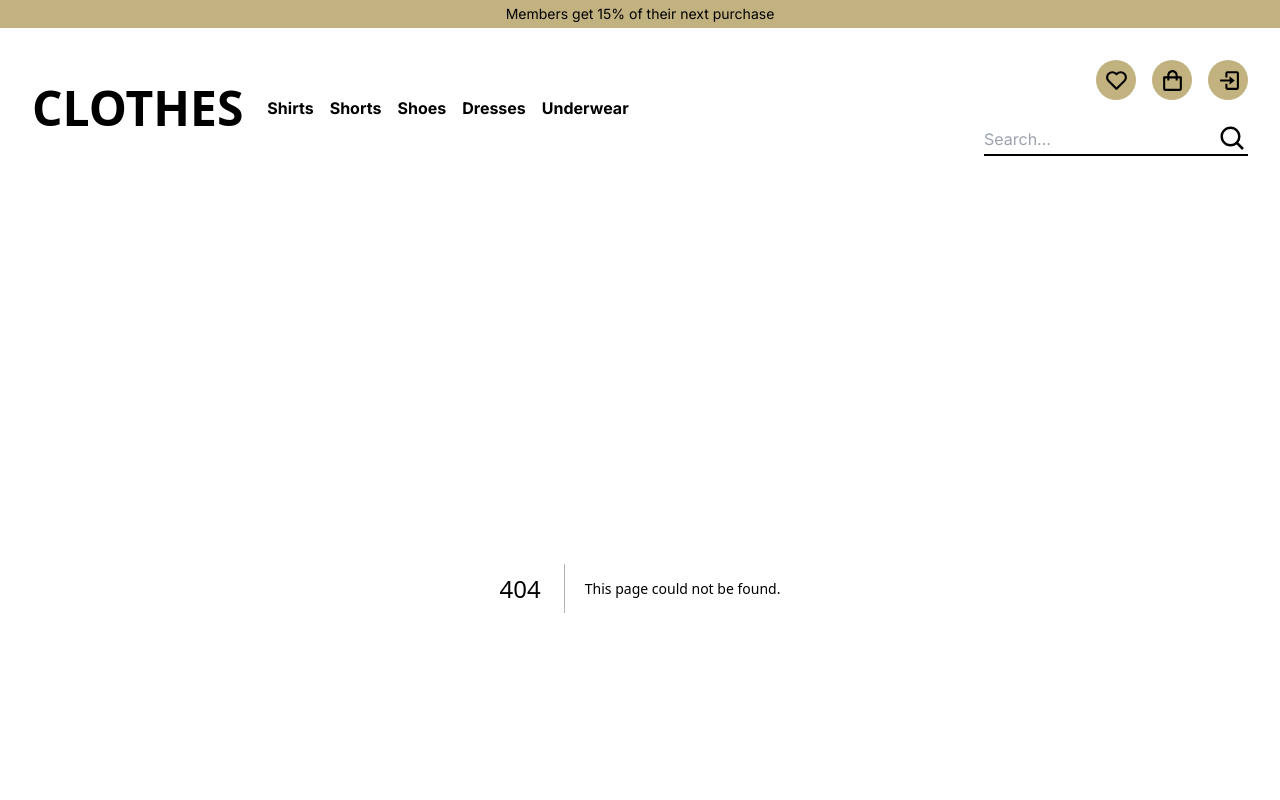
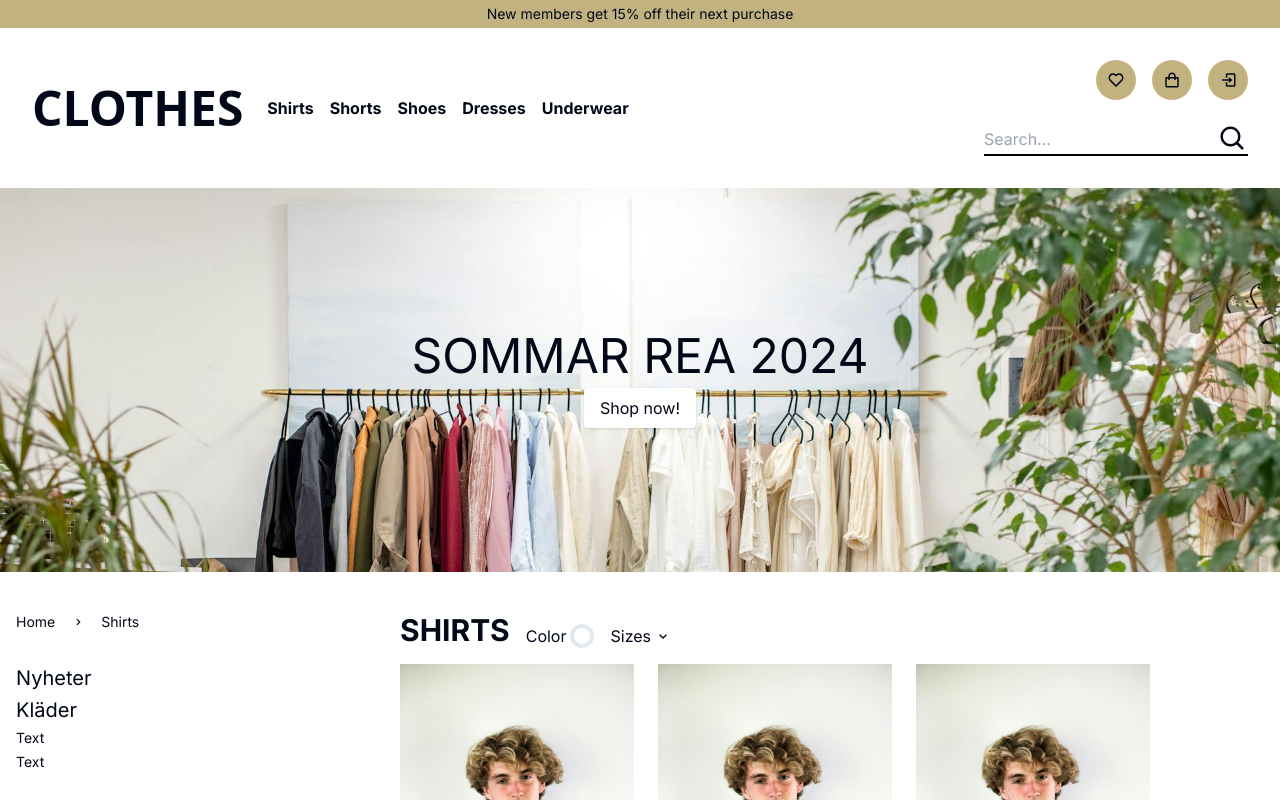
Before and after one commit to saraohman97/clothes_shop, a Next.js app: page /shirts in a window 1280 px wide. Before the commit this address had no page. Shown: the top 800 px of the page. Built offline with nearby package versions, Linux system fonts and the light colour scheme.

Commit message:
Small changes.

```diff
--- a/components/hero.tsx
+++ b/components/hero.tsx
@@ -14,7 +14,7 @@ const Hero = () => {
       <div className="absolute inset-0 flex flex-col items-center justify-center gap-2">
         <h1 className="text-5xl text-center uppercase">Sommar rea 2024</h1>
         <Link
-          href="/skirts"
+          href="/shirts"
           className="bg-white rounded py-2 px-4 shadow cursor-pointer hover:bg-[#C2B280]"
         >
           Shop now!
--- a/components/navbar.tsx
+++ b/components/navbar.tsx
@@ -1,3 +1,4 @@
+import Image from "next/image";
 import Link from "next/link";
 import {
   BiHeart,
@@ -6,13 +7,14 @@ import {
   BiSearch,
   BiShoppingBag,
 } from "react-icons/bi";
+import { CgClose } from "react-icons/cg";
 
 const Navbar = () => {
   return (
     <>
       {/* top navbar */}
-      <div className="bg-[#C2B280] w-full p-1 text-center text-xs md:text-sm">
-        Members get 15% of their next purchase
+      <div className="bg-[#C2B280] w-full p-1 text-center text-sm">
+        New members get 15% off their next purchase
       </div>
 
       {/* navbar  */}
@@ -37,18 +39,57 @@ const Navbar = () => {
 
           <div className="flex flex-col items-end gap-6">
             <div className="hidden md:flex items-center gap-4">
-              <div className="h-10 w-10 bg-[#C2B280] rounded-full flex items-center justify-center">
-                <BiHeart size={25} />
+              <div className="h-10 w-10 bg-[#C2B280] hover:bg-opacity-80 cursor-pointer rounded-full flex items-center justify-center">
+                <BiHeart size={18} />
               </div>
-              <div className="h-10 w-10 bg-[#C2B280] rounded-full flex items-center justify-center">
-                <BiShoppingBag size={25} />
+
+              <div className="h-10 w-10 bg-[#C2B280] hover:bg-opacity-80 rounded-full flex items-center justify-center group relative">
+                <BiShoppingBag size={18} />
+
+                {/* cart */}
+                <div className="invisible group-hover:visible absolute z-50 top-12 right-0 transition-all duration-500 bg-white shadow w-96">
+                  {/* item */}
+                  <div className="flex justify-between p-4">
+                  <div className="flex items-center gap-6">
+                    <Image
+                      src={`/clothes/shirt.jpg`}
+                      alt=""
+                      width={1000}
+                      height={1000}
+                      className="w-24 max-h-32 object-cover cursor-pointer"
+                    />
+                    <div>
+                      <p className="text-xl">T-shirt, white</p>
+                      <p className="text-sm font-bold">199 kr</p>
+                      <p className="text-sm">Amount: 1</p>
+                    </div>
+                  </div>
+
+                  <div className="flex items-center gap-2 text-xs cursor-pointer h-fit">Remove <CgClose /></div>
+                  </div>
+
+                  <div className="p-4 border-t">
+                    <div className="flex justify-between">
+                      <p>Leverans</p>
+                      <p>0 kr</p>
+                    </div>
+                    <div className="flex justify-between font-bold">
+                      <p>Totalsumma</p>
+                      <p>199 kr</p>
+                    </div>
+                    <button className="w-full bg-[#336069] hover:bg-opacity-80 cursor-pointer text-white font-bold uppercase p-2 mt-4">
+                      Betala
+                    </button>
+                  </div>
+                </div>
               </div>
-              <div className="h-10 w-10 bg-[#C2B280] rounded-full flex items-center justify-center">
-                <BiLogIn size={25} />
+
+              <div className="h-10 w-10 bg-[#C2B280] hover:bg-opacity-80 cursor-pointer rounded-full flex items-center justify-center">
+                <BiLogIn size={18} />
               </div>
             </div>
 
-            <div className="flex items-bottom w-full">
+            <div className="flex items-bottom w-full group relative">
               <input
                 type="text"
                 className="border-b-2 border-black w-full rounded-none"
@@ -57,6 +98,10 @@ const Navbar = () => {
               <button className="border-b-2 border-black">
                 <BiSearch size={30} />
               </button>
+
+              <div className="invisible group-focus-within:visible absolute z-40 top-12 right-0 transition-all duration-500 bg-white shadow w-96">
+                <div className="text-xs p-4 text-center">No result on &quot;  &ldquo;</div>
+              </div>
             </div>
           </div>
         </div>
```
Also changed, not shown: app/shirts/page.tsx (renamed from app/skirts/page.tsx).
